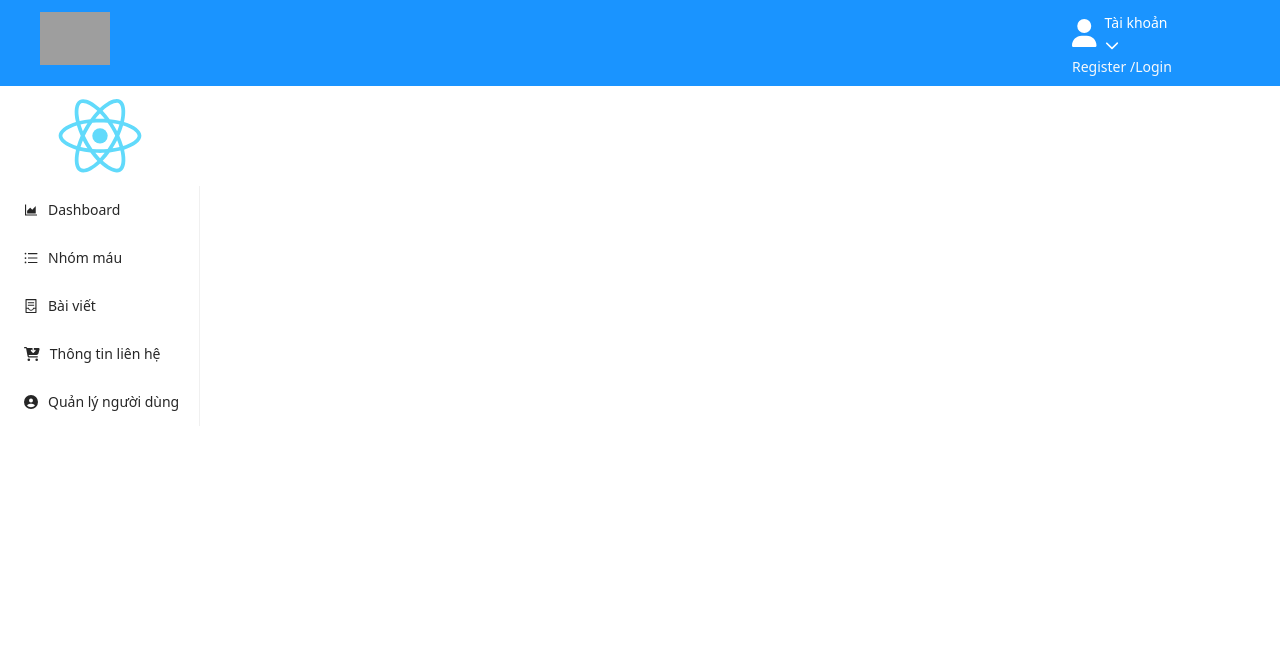
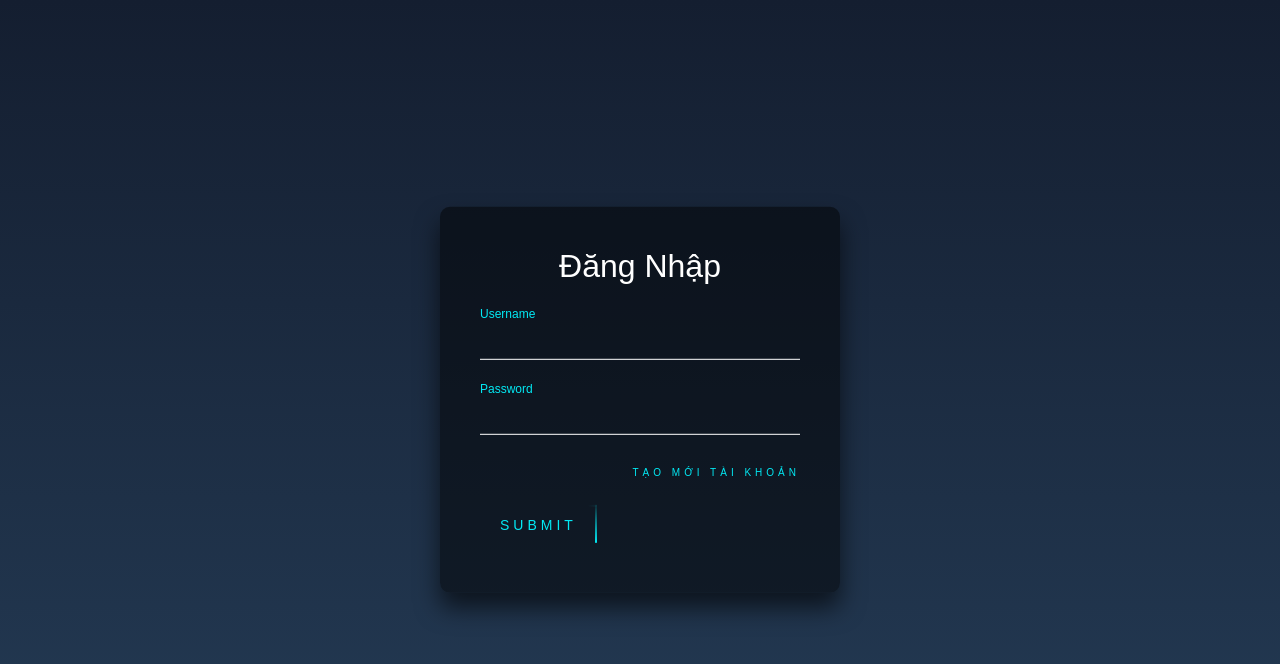
Before and after one commit to babyboo07/BloodBank-Reactjs, a React (Create React App) app: page /login in a window 1280 px wide. Shown: the top 664 px of the page. Built offline with nearby package versions, Linux system fonts and the light colour scheme; grey boxes are pictures that could not be loaded.

Commit message:
pull login and register

```diff
--- a/src/App.js
+++ b/src/App.js
@@ -1,19 +1,30 @@
 import "./App.css";
 import "antd/dist/antd.css";
-import 'bootstrap/dist/css/bootstrap.min.css';
+import "bootstrap/dist/css/bootstrap.min.css";
 import React from "react";
-import { BrowserRouter, Router, Navigate, Route, Routes, useNavigate } from "react-router-dom";
+import {
+  BrowserRouter,
+  Router,
+  Navigate,
+  Route,
+  Routes,
+  useNavigate,
+} from "react-router-dom";
 import Siderbar from "./Component/Layout/Sidebar";
 import Header from "./Component/Layout/Header";
+import Login from "./Component/Login";
+import Register from "./Component/Register";
 
 function App() {
   return (
     <div>
       <BrowserRouter>
-        <Routes></Routes>
-
-        <Header />
-        <Siderbar />
+        {/* <Header /> */}
+        {/* <Siderbar /> */}
+        <Routes>
+          <Route path="/login" element={<Login />} />
+          <Route path="/register" element={<Register />} />
+        </Routes>
       </BrowserRouter>
     </div>
   );
--- /dev/null
+++ b/src/Component/Login.js
@@ -0,0 +1,35 @@
+import { Form, Input } from "antd";
+import "../Css/Login.css";
+import { Link } from "react-router-dom";
+
+const Login = () => {
+  return (
+    <div className="login-box">
+      <h2>Đăng Nhập</h2>
+      <form>
+        <div className="user-box">
+          <input type="text" name="" required="" />
+          <label>Username</label>
+        </div>
+        <div className="user-box">
+          <input type="password" name="" required="" />
+          <label>Password</label>
+        </div>
+        <div>
+          <Link className="p-0 float-end m-0"style={{fontSize:"10px"}} to="/register">
+            Tạo Mới Tài khoản
+          </Link>
+        </div>
+        <a href="#">
+          <span></span>
+          <span></span>
+          <span></span>
+          <span></span>
+          Submit
+        </a>
+      </form>
+    </div>
+  );
+};
+
+export default Login;
--- /dev/null
+++ b/src/Component/Register.js
@@ -0,0 +1,39 @@
+import { Form, Input } from "antd";
+import "../Css/Login.css";
+import { Link } from "react-router-dom";
+
+const Register = () => {
+  return (
+    <div className="login-box">
+      <h2>Đăng ký</h2>
+      <form>
+        <div className="user-box">
+          <input type="text" name="" required="" />
+          <label>Username</label>
+        </div>
+        <div className="user-box">
+          <input type="email" name="" required="" />
+          <label>Email</label>
+        </div>
+        <div className="user-box">
+          <input type="password" name="" required="" />
+          <label>Password</label>
+        </div>
+        <div>
+          <Link className="p-0 float-end m-0"style={{fontSize:"10px"}} to="/login">
+            Đăng Nhập Tài Khoản
+          </Link>
+        </div>
+        <a href="#">
+          <span></span>
+          <span></span>
+          <span></span>
+          <span></span>
+          Submit
+        </a>
+      </form>
+    </div>
+  );
+};
+
+export default Register;
--- a/src/Css/Header.css
+++ b/src/Css/Header.css
@@ -1,5 +1,5 @@
 .header {
-  background-color: rgb(26, 148, 255);
+  background-color: #034c98;
 }
 
 .page-header {
--- /dev/null
+++ b/src/Css/Login.css
@@ -0,0 +1,169 @@
+html {
+  height: 100%;
+}
+body {
+  margin: 0;
+  padding: 0;
+  font-family: sans-serif;
+  background: linear-gradient(#141e30, #243b55);
+}
+
+.login-box {
+  position: absolute;
+  top: 50%;
+  left: 50%;
+  width: 400px;
+  padding: 40px;
+  transform: translate(-50%, -50%);
+  background: rgba(0, 0, 0, 0.5);
+  box-sizing: border-box;
+  box-shadow: 0 15px 25px rgba(0, 0, 0, 0.6);
+  border-radius: 10px;
+}
+
+.login-box h2 {
+  margin: 0 0 30px;
+  padding: 0;
+  color: #fff;
+  text-align: center;
+}
+
+.login-box .user-box {
+  position: relative;
+}
+
+.login-box .user-box input {
+  width: 100%;
+  padding: 10px 0;
+  font-size: 16px;
+  color: #fff;
+  margin-bottom: 30px;
+  border: none;
+  border-bottom: 1px solid #fff;
+  outline: none;
+  background: transparent;
+}
+.login-box .user-box label {
+  position: absolute;
+  top: 0;
+  left: 0;
+  padding: 10px 0;
+  font-size: 16px;
+  color: #fff;
+  pointer-events: none;
+  transition: 0.5s;
+}
+
+.login-box .user-box input:focus ~ label,
+.login-box .user-box input:valid ~ label {
+  top: -20px;
+  left: 0;
+  color: #03e9f4;
+  font-size: 12px;
+}
+
+.login-box form a {
+  position: relative;
+  display: inline-block;
+  padding: 10px 20px;
+  color: #03e9f4;
+  font-size: 14px;
+  text-decoration: none;
+  text-transform: uppercase;
+  overflow: hidden;
+  transition: 0.5s;
+  margin-top: 40px;
+  letter-spacing: 4px;
+}
+
+.login-box a:hover {
+  background: #03e9f4;
+  color: #fff;
+  border-radius: 5px;
+  box-shadow: 0 0 5px #03e9f4, 0 0 25px #03e9f4, 0 0 50px #03e9f4,
+    0 0 100px #03e9f4;
+}
+
+.login-box a span {
+  position: absolute;
+  display: block;
+}
+
+.login-box a span:nth-child(1) {
+  top: 0;
+  left: -100%;
+  width: 100%;
+  height: 2px;
+  background: linear-gradient(90deg, transparent, #03e9f4);
+  animation: btn-anim1 1s linear infinite;
+}
+
+@keyframes btn-anim1 {
+  0% {
+    left: -100%;
+  }
+  50%,
+  100% {
+    left: 100%;
+  }
+}
+
+.login-box a span:nth-child(2) {
+  top: -100%;
+  right: 0;
+  width: 2px;
+  height: 100%;
+  background: linear-gradient(180deg, transparent, #03e9f4);
+  animation: btn-anim2 1s linear infinite;
+  animation-delay: 0.25s;
+}
+
+@keyframes btn-anim2 {
+  0% {
+    top: -100%;
+  }
+  50%,
+  100% {
+    top: 100%;
+  }
+}
+
+.login-box a span:nth-child(3) {
+  bottom: 0;
+  right: -100%;
+  width: 100%;
+  height: 2px;
+  background: linear-gradient(270deg, transparent, #03e9f4);
+  animation: btn-anim3 1s linear infinite;
+  animation-delay: 0.5s;
+}
+
+@keyframes btn-anim3 {
+  0% {
+    right: -100%;
+  }
+  50%,
+  100% {
+    right: 100%;
+  }
+}
+
+.login-box a span:nth-child(4) {
+  bottom: -100%;
+  left: 0;
+  width: 2px;
+  height: 100%;
+  background: linear-gradient(360deg, transparent, #03e9f4);
+  animation: btn-anim4 1s linear infinite;
+  animation-delay: 0.75s;
+}
+
+@keyframes btn-anim4 {
+  0% {
+    bottom: -100%;
+  }
+  50%,
+  100% {
+    bottom: 100%;
+  }
+}
```
